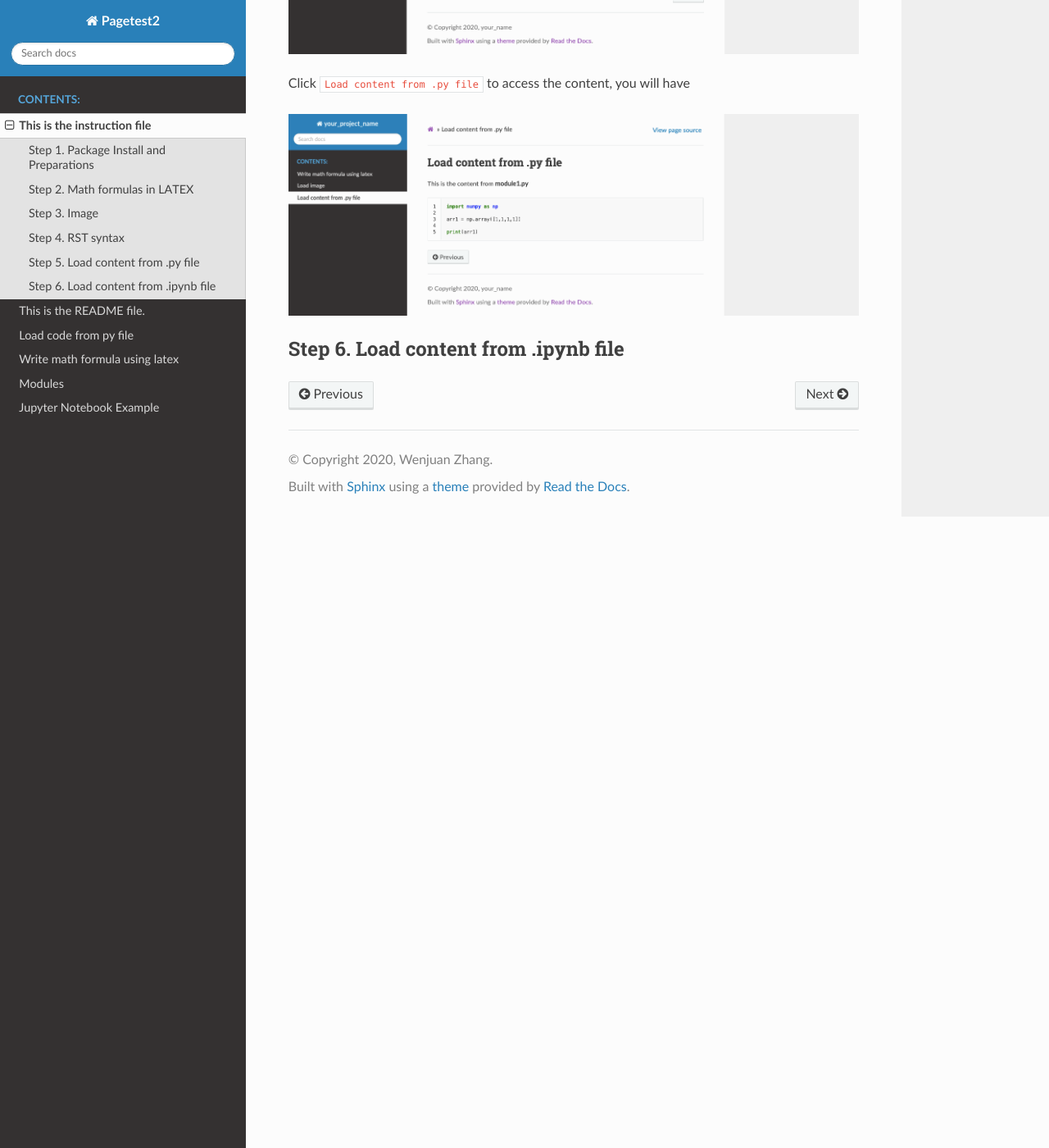
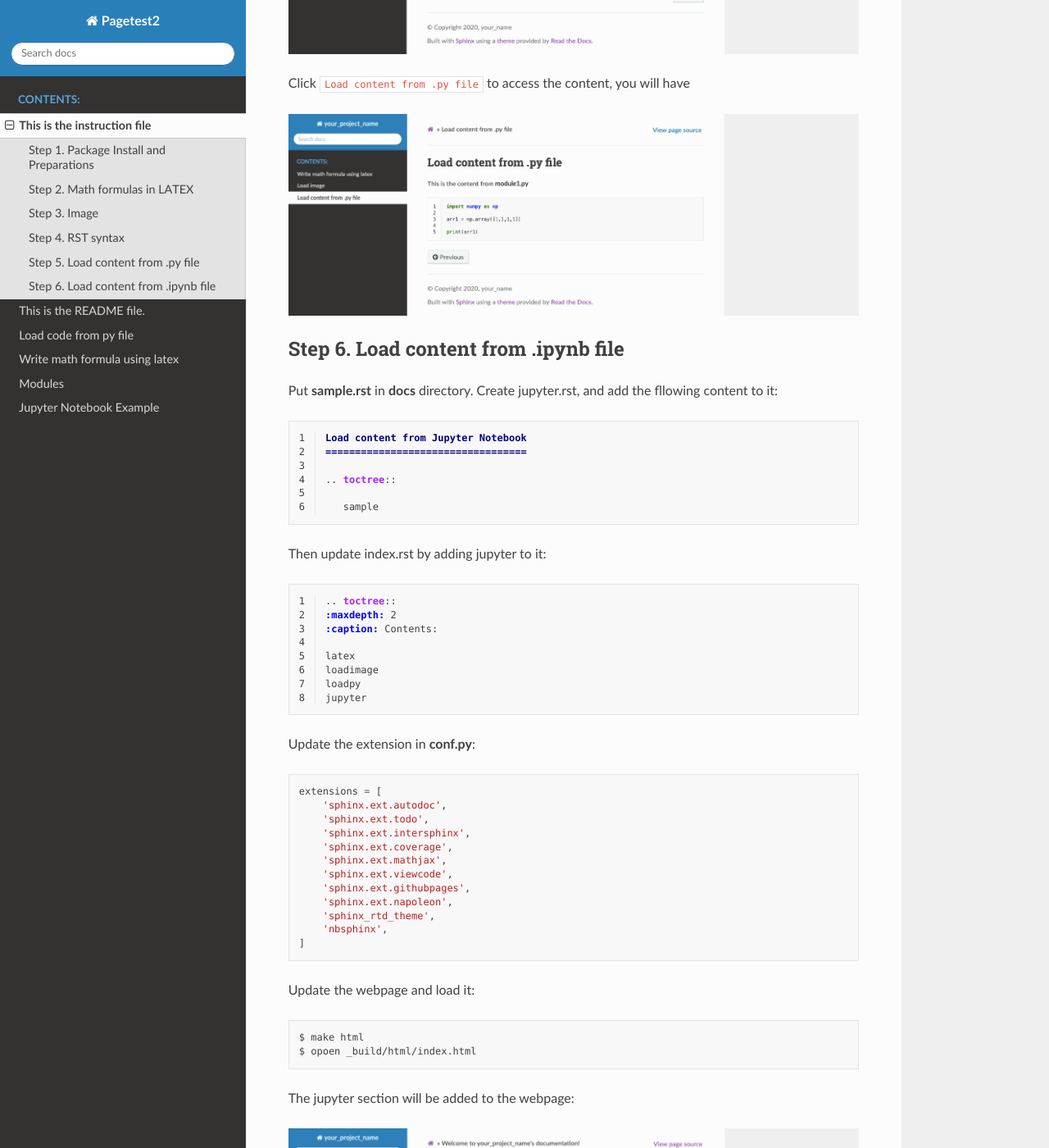
Before and after one commit to User-zwj/pagetest2, a Sphinx documentation site: the page built from docs/instruction.rst, in a window 1280 px wide and 1400 px high, scrolled down 7743 px. Shown: the whole window at 82% size. Built offline with Sphinx 7.4.7 and the Read the Docs theme 2.0.0, drawn with Linux system fonts in a browser that asks for light colours; some of the changed text lies outside the part shown.

Commit message:
Finish step6 in instruction.rst

```diff
--- a/docs/instruction.rst
+++ b/docs/instruction.rst
@@ -22,6 +22,7 @@ Sphinx startup::
    $ sphinx-quickstart
 
 Once using ``$ sphinx-quickstart`` command, you will need to customize it::
+
 
    > Separate source and build directories (y/n) [n]: n
    > Project name: your_project_name
@@ -66,7 +67,10 @@ Use command to create **latex.rst** file::
 
    $ vim latex.rst
 
-and put the following content in **latex.rst**::
+and put the following content in **latex.rst**:
+
+.. code-block:: rst
+   :linenos:
 
    Write math formula using latex
    ==============================
@@ -75,7 +79,10 @@ and put the following content in **latex.rst**::
 
        S = \sum_{k=0}^{N} x_k
 
-Then update **index.rst** by adding ``latex`` to it::
+Then update **index.rst** by adding ``latex`` to it:
+
+.. code-block:: rst
+   :linenos:
 
    .. toctree::
    :maxdepth: 2
@@ -101,14 +108,20 @@ Step 3. Image
 
 To add a picture, use ``.. image:: directory_of_the_picture``. To store the pictures needed, create **images** directory under **_static** directory.
 
-First create **loadimage.rst**, and add the fllowing content to it::
+First create **loadimage.rst**, and add the fllowing content to it:
+
+.. code-block:: rst
+   :linenos:
 
    Load image
    ==========
 
    .. image:: _static/images/image1.png
 
-Then update **index.rst** by adding ``loadimage`` to it::
+Then update **index.rst** by adding ``loadimage`` to it:
+
+.. code-block:: rst
+   :linenos:
 
    .. toctree::
    :maxdepth: 2
@@ -147,7 +160,10 @@ Click ``View page source`` on the webpage and see the command:
 Step 5. Load content from .py file
 ##################################
 
-First create loadpy.rst, and add the fllowing content to it::
+First create loadpy.rst, and add the fllowing content to it:
+
+.. code-block:: rst
+   :linenos:
 
    Load content from .py file
    ==========================
@@ -158,7 +174,10 @@ First create loadpy.rst, and add the fllowing content to it::
        :linenos:
        :language: python
 
-Then update index.rst by adding ``loadpy`` to it::
+Then update index.rst by adding ``loadpy`` to it:
+
+.. code-block:: rst
+   :linenos:
 
    .. toctree::
    :maxdepth: 2
@@ -183,3 +202,57 @@ Click ``Load content from .py file`` to access the content, you will have
 
 Step 6. Load content from .ipynb file
 #####################################
+
+Put **sample.rst** in **docs** directory. Create jupyter.rst, and add the fllowing content to it:
+
+.. code-block:: rst
+   :linenos:
+
+   Load content from Jupyter Notebook
+   ==================================
+
+   .. toctree::
+
+      sample
+
+Then update index.rst by adding jupyter to it:
+
+.. code-block:: rst
+   :linenos:
+
+   .. toctree::
+   :maxdepth: 2
+   :caption: Contents:
+
+   latex
+   loadimage
+   loadpy
+   jupyter
+
+Update the extension in **conf.py**::
+
+   extensions = [
+       'sphinx.ext.autodoc',
+       'sphinx.ext.todo',
+       'sphinx.ext.intersphinx',
+       'sphinx.ext.coverage',
+       'sphinx.ext.mathjax',
+       'sphinx.ext.viewcode',
+       'sphinx.ext.githubpages',
+       'sphinx.ext.napoleon',
+       'sphinx_rtd_theme',
+       'nbsphinx',
+   ]
+
+Update the webpage and load it::
+
+   $ make html
+   $ opoen _build/html/index.html
+
+The jupyter section will be added to the webpage:
+
+.. image:: _static/images/web_content_jupyter.png
+
+Click ``Normal Samples`` to access the content, you will have
+
+.. image:: _static/images/web_jupyter.png
```
Also changed, not shown: docs/_static/images/web_content_jupyter.png (added), docs/_static/images/web_jupyter.png (added).
